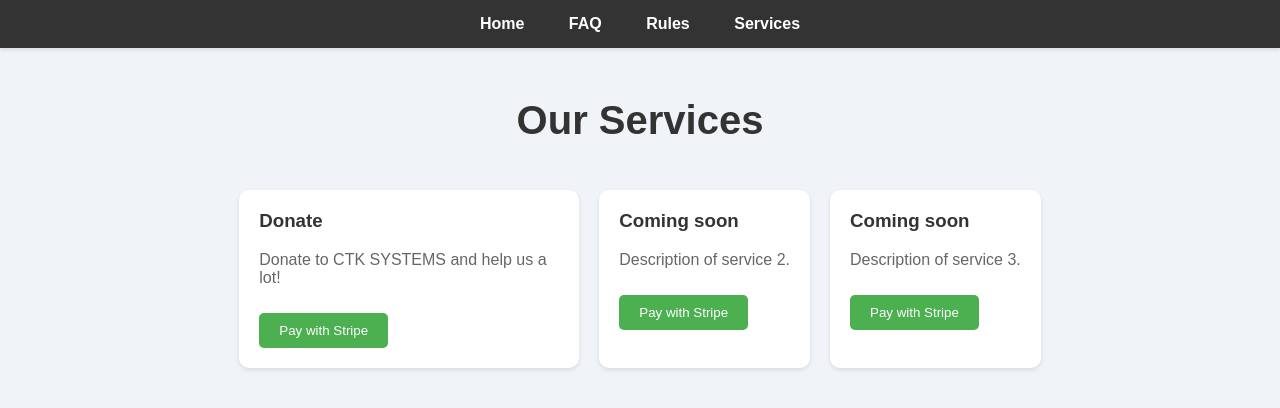
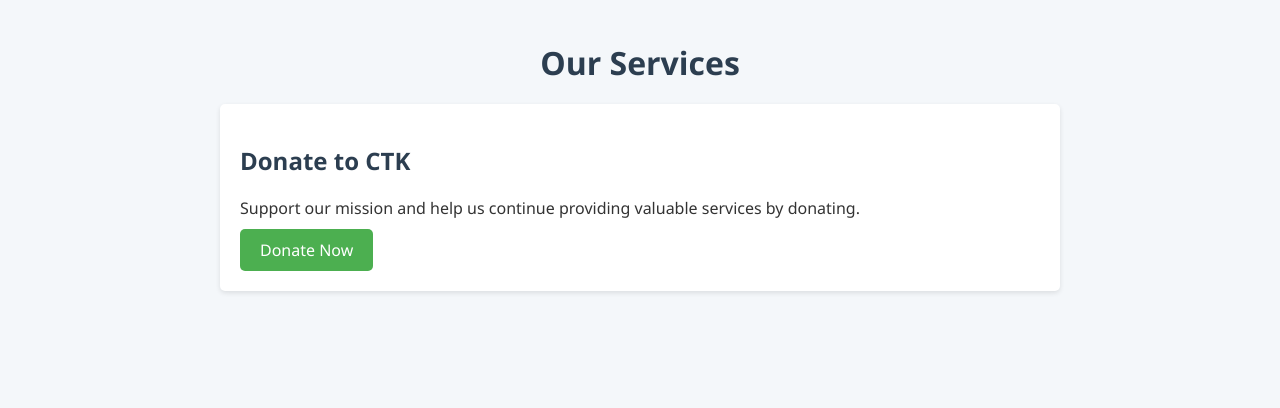
Before and after one commit to StacikM/ctksystems, a plain HTML site: page services.html in a window 1280 px wide. Drawn offline with Linux system fonts and the light colour scheme.

Commit message:
Update services.html

```diff
--- a/services.html
+++ b/services.html
@@ -4,113 +4,70 @@
     <meta charset="UTF-8">
     <meta name="viewport" content="width=device-width, initial-scale=1.0">
     <title>CTK - Services</title>
+
+    <!-- Google AdSense Script -->
+    <script async src="https://pagead2.googlesyndication.com/pagead/js/adsbygoogle.js?client=ca-pub-4663443461877875" crossorigin="anonymous"></script>
+
     <style>
         body {
-            background-color: #f0f4f8; /* Light Gray Background */
-            font-family: 'Arial', sans-serif;
+            background-color: #f4f7fa;
+            font-family: 'Segoe UI', Tahoma, Geneva, Verdana, sans-serif;
             margin: 0;
-            padding: 0;
+            padding: 20px;
             box-sizing: border-box;
+            color: #333;
             text-align: center;
         }
 
-        header {
-            background-color: #333;
-            padding: 15px 0;
-            box-shadow: 0 2px 4px rgba(0, 0, 0, 0.1);
-        }
-
-        header a {
-            color: white;
-            text-decoration: none;
-            margin: 0 20px;
-            font-weight: bold;
-            transition: color 0.3s ease;
-        }
-
-        header a:hover {
-            color: #ff6f61; /* Light Coral */
-        }
-
         h1 {
-            color: #333;
-            margin-top: 50px;
-            font-size: 2.5em;
-        }
-
-        .container {
-            padding: 20px;
-        }
-
-        .services {
-            display: flex;
-            justify-content: center;
-            flex-wrap: wrap;
-            gap: 20px;
+            color: #2c3e50;
+            margin-bottom: 20px;
         }
 
         .service {
+            max-width: 800px;
+            margin: 0 auto;
+            padding: 20px;
             background-color: #fff;
-            padding: 20px;
-            border-radius: 10px;
-            box-shadow: 0 2px 4px rgba(0, 0, 0, 0.1);
-            max-width: 300px;
+            border-radius: 5px;
+            box-shadow: 0 2px 5px rgba(0, 0, 0, 0.1);
+            margin-bottom: 30px;
             text-align: left;
         }
 
-        .service h3 {
-            margin-top: 0;
-            color: #333;
+        .service h2 {
+            color: #2c3e50;
         }
 
         .service p {
-            color: #666;
+            margin: 10px 0;
         }
 
-        .service button {
-            background-color: #4CAF50; /* Green */
+        .donate-button {
+            display: inline-block;
+            background-color: #4CAF50;
             color: white;
             padding: 10px 20px;
             border: none;
             border-radius: 5px;
+            font-size: 1em;
             cursor: pointer;
-            margin-top: 10px;
+            text-decoration: none;
+            transition: background-color 0.3s ease;
         }
 
-        .service button:hover {
+        .donate-button:hover {
             background-color: #45a049;
         }
     </style>
-    <script async src="https://pagead2.googlesyndication.com/pagead/js/adsbygoogle.js?client=ca-pub-4663443461877875"
-     crossorigin="anonymous"></script>
 </head>
 <body>
-    <header>
-        <a href="/index.html">Home</a>
-        <a href="/faq">FAQ</a>
-        <a href="/rules">Rules</a>
-        <a href="/services.html">Services</a>
-        <!-- Add more links as needed -->
-    </header>
     <h1>Our Services</h1>
-    <div class="container">
-        <div class="services">
-            <div class="service">
-                <h3>Donate</h3>
-                <p>Donate to CTK SYSTEMS and help us a lot!</p>
-                <button onclick="location.href='https://donate.stripe.com/5kAaIq5ZIccyb6w288'">Pay with Stripe</button>
-            </div>
-            <div class="service">
-                <h3>Coming soon</h3>
-                <p>Description of service 2.</p>
-                <button onclick="location.href='https://buy.stripe.com/test_5kAdTq9J81pcaK44gg'">Pay with Stripe</button>
-            </div>
-            <div class="service">
-                <h3>Coming soon</h3>
-                <p>Description of service 3.</p>
-                <button onclick="location.href='https://buy.stripe.com/test_6tUdTq9J82wfaK44gg'">Pay with Stripe</button>
-            </div>
-        </div>
+
+    <div class="service">
+        <h2>Donate to CTK</h2>
+        <p>Support our mission and help us continue providing valuable services by donating.</p>
+        <a href="https://buy.stripe.com/test_6tUdTq9J82wfaK44gg" class="donate-button">Donate Now</a>
     </div>
 </body>
 </html>
```
